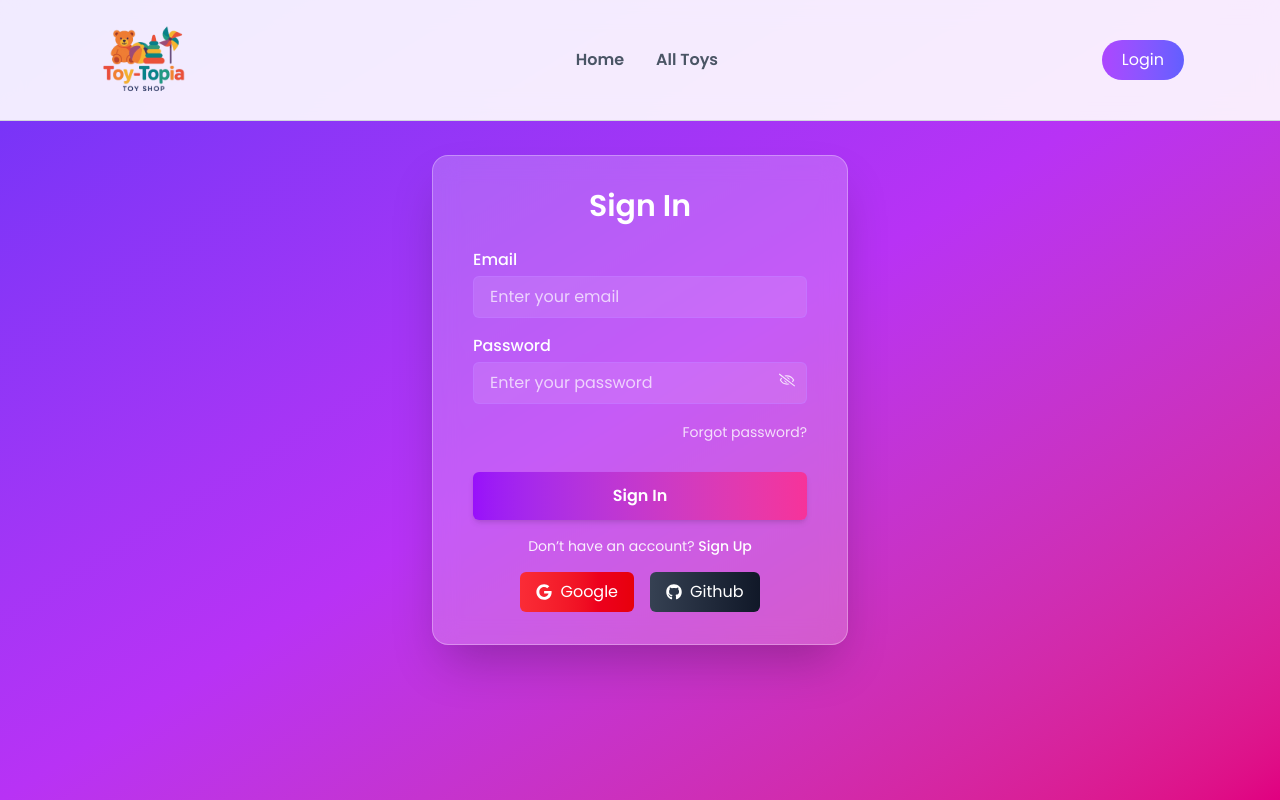
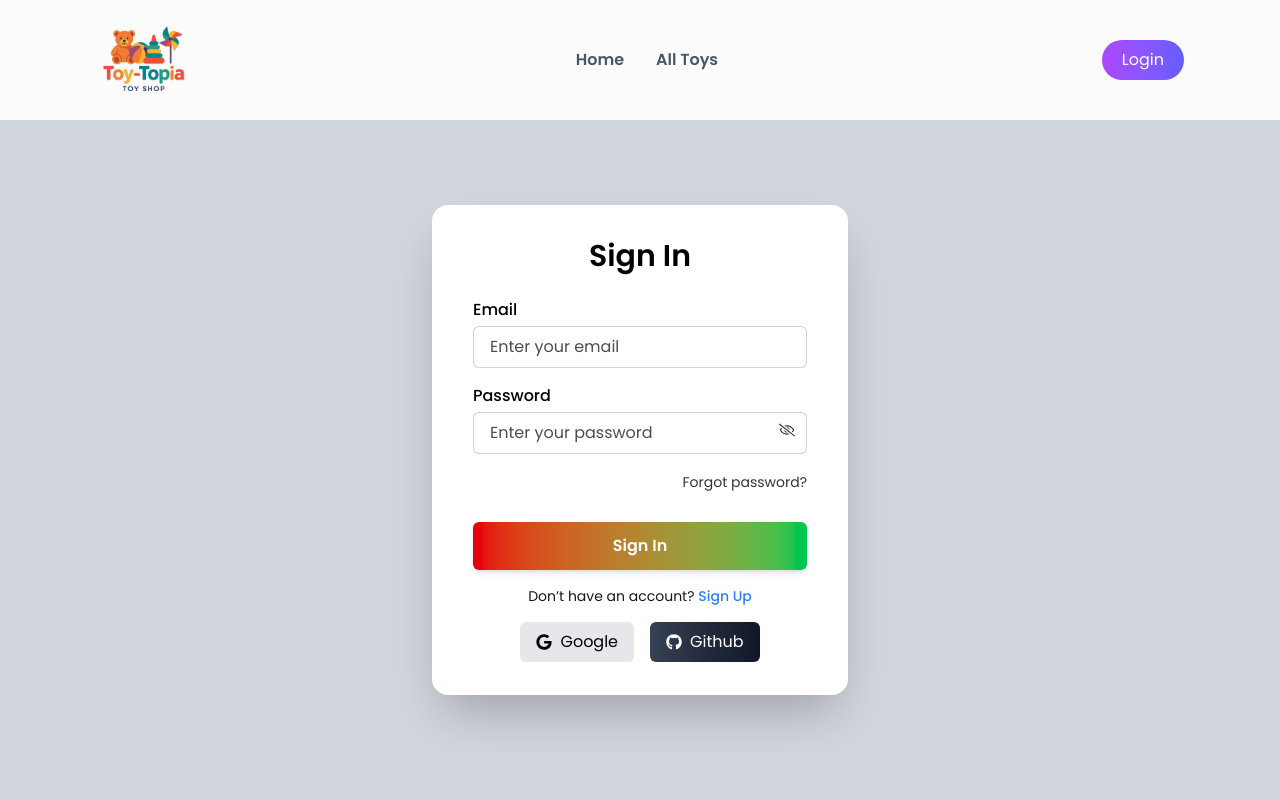
Before and after one commit to noruzzaman-rahat/Toy-Topia-Project, a React (Vite) app: page /login in a window 1280 px wide. Shown: the top 800 px of the page. Built offline with nearby package versions, Linux system fonts and the light colour scheme; no server answers.

Commit message:
desing login and register form

```diff
--- a/src/auth/SignIn.jsx
+++ b/src/auth/SignIn.jsx
@@ -89,18 +89,18 @@ const SignIn = () => {
   };
 
   return (
-    <div className="min-h-screen w-full flex items-center justify-center bg-gradient-to-br from-[#6d32f8] via-[#b832f5] to-[#e10080] px-4 py-12">
+    <div className="min-h-screen w-full flex items-center justify-center bg-gray-300 px-4 py-12">
       <title>Toy-Topia | Sign In</title>
       <form
         onSubmit={handleSignIn}
-        className="backdrop-blur-md bg-white/20 shadow-2xl border border-white/30 rounded-2xl px-10 py-8 w-full sm:w-3/4 md:w-2/3 lg:w-1/3 space-y-4"
+        className="backdrop-blur-md mt-[100px] bg-white shadow-2xl border border-white/30 rounded-2xl px-10 py-8 w-full sm:w-3/4 md:w-2/3 lg:w-1/3 space-y-4"
       >
-        <h2 className="text-3xl font-semibold text-center text-white mb-6">
+        <h2 className="text-3xl font-semibold text-center text-black mb-6">
           Sign In
         </h2>
 
         <div>
-          <label className="block mb-1 font-medium text-white">Email</label>
+          <label className="block mb-1 font-medium text-black">Email</label>
           <input
             type="email"
             name="email"
@@ -112,22 +112,22 @@ const SignIn = () => {
             }}
             value={email}
             placeholder="Enter your email"
-            className="w-full border border-purple-400/50 bg-white/10 text-white rounded-md px-4 py-2 outline-none focus:border-white focus:ring-1 focus:ring-white/80 placeholder:text-white/70"
+            className="w-full border border-gray-400/50 bg-white/10 text-black rounded-md px-4 py-2 outline-none focus:border-gray-300 focus:ring-1 focus:ring-white/80 placeholder:text-black/70"
           />
         </div>
 
         <div>
-          <label className="block mb-1 font-medium text-white">Password</label>
+          <label className="block mb-1 font-medium text-black">Password</label>
           <div className="relative">
             <input
               type={showsPassword ? "text" : "password"}
               name="password"
               placeholder="Enter your password"
               required
-              className="w-full border border-purple-400/50 bg-white/10 text-white rounded-md px-4 py-2 outline-none focus:border-white focus:ring-1 focus:ring-white/80 placeholder:text-white/70"
+              className="w-full border border-gray-400/50 bg-white/10 text-white rounded-md px-4 py-2 outline-none focus:border-white focus:ring-1 focus:ring-white/80 placeholder:text-black/70"
             />
             <span
-              className="absolute right-3 top-2.5 cursor-pointer text-white/80"
+              className="absolute right-3 top-2.5 cursor-pointer text-black/80"
               onClick={() => setShowPassword(!showsPassword)}
             >
               {showsPassword ? <IoEyeOutline /> : <FaRegEyeSlash />}
@@ -141,7 +141,7 @@ const SignIn = () => {
             onClick={() =>
               navigate("/forget", { state: { email: emailInput } })
             }
-            className="text-sm hover:underline text-white/80"
+            className="text-sm hover:underline text-black/80"
           >
             Forgot password?
           </button>
@@ -149,16 +149,16 @@ const SignIn = () => {
 
         <button
           type="submit"
-          className="w-full mt-3 py-3 bg-gradient-to-r cursor-pointer from-purple-600 to-pink-500  text-white font-semibold rounded-md shadow-md transition duration-200"
+          className="w-full mt-3 py-3 bg-gradient-to-r cursor-pointer from-red-600 to-green-500  text-white font-semibold rounded-md shadow-md transition duration-200"
         >
           Sign In
         </button>
 
-        <p className="text-center text-white/90 text-sm">
+        <p className="text-center text-gray/90 text-sm">
           Don’t have an account?{" "}
           <Link
             to="/register"
-            className="text-white hover:underline font-medium"
+            className="text-blue-500 hover:underline font-medium"
           >
             Sign Up
           </Link>
@@ -168,7 +168,7 @@ const SignIn = () => {
           <button
             type="button"
             onClick={handleGoogleLogin}
-            className="flex items-center gap-2 px-4 py-2 rounded-md bg-gradient-to-r from-red-500 to-red-600 text-white cursor-pointer hover:opacity-90 transition"
+            className="flex items-center gap-2 px-4 py-2 rounded-md bg-gray-200 text-black cursor-pointer hover:opacity-90 transition"
           >
             <FaGoogle /> Google
           </button>
--- a/src/pages/Profile/Profile.jsx
+++ b/src/pages/Profile/Profile.jsx
@@ -76,12 +76,12 @@ const Profile = () => {
   if (loading) return <Loading />;
 
   return (
-    <div className="w-full min-h-screen flex flex-col items-center justify-center bg-gradient-to-br from-[#6d32f8] to-[#e10080] pb-20 pt-30   px-4 ">
+    <div className="w-full min-h-screen flex flex-col items-center justify-center bg-gray-200 pb-20 pt-30   px-4 ">
       <title>Toy-Topia | My Profile</title>
 
       {/* Profile Info Card */}
       <div
-        className="w-full md:w-3/4 lg:w-2/3 xl:w-1/2 border border-purple-200 text-white p-8 rounded-xl shadow-lg text-center bg-gradient-to-r from-purple-600/40 to-pink-500/40 backdrop-blur-md"
+        className="w-full mt-[100px] md:w-3/4 lg:w-2/3 xl:w-1/2 border border-gray-200 text-black p-8 rounded-xl shadow-lg text-center bg-white backdrop-blur-md"
         data-aos="fade-up"
       >
         <img
@@ -94,14 +94,14 @@ const Profile = () => {
         <div className="mt-6 space-y-2" data-aos="fade-up" data-aos-delay="200">
           <h4 className="text-xl font-semibold">
             Name:{" "}
-            <span className="font-normal text-white/80">
+            <span className="font-normal text-black/80">
               {user?.displayName || "N/A"}
             </span>
           </h4>
-          <h4 className="text-white/80">
+          <h4 className="text-black/80">
             Email: <span>{user?.email || "N/A"}</span>
           </h4>
-          <h4 className="text-white/70 text-sm">
+          <h4 className="text-black/70 text-sm">
             Last Login:{" "}
             {user?.metadata?.lastSignInTime
               ? new Date(user.metadata.lastSignInTime).toLocaleString()
@@ -113,17 +113,17 @@ const Profile = () => {
       {/* Update Form */}
       <form
         onSubmit={handleUpdate}
-        className="w-full md:w-3/4 lg:w-2/3 xl:w-1/2 mt-10 bg-white/10 border border-purple-300/50 shadow-xl rounded-xl p-8 backdrop-blur-md"
+        className="w-full md:w-3/4 lg:w-2/3 xl:w-1/2 mt-[50px] bg-white border border-purple-300/50 shadow-xl rounded-xl p-8 backdrop-blur-md"
         data-aos="fade-up"
         data-aos-delay="400"
       >
-        <h2 className="text-center text-2xl font-semibold text-white mb-6">
+        <h2 className="text-center text-2xl font-semibold text-black mb-6">
           Update Your Information
         </h2>
 
         <div className="space-y-5">
           <div>
-            <label className="block text-white font-medium mb-2">
+            <label className="block text-black font-medium mb-2">
               Profile Photo URL
             </label>
             <input
@@ -131,12 +131,12 @@ const Profile = () => {
               name="photoURL"
               defaultValue={user?.photoURL}
               placeholder="Enter new photo URL"
-              className="w-full bg-transparent border border-purple-400 text-white placeholder-white/70 rounded-md py-2 px-4 focus:border-2 focus:border-purple-500 outline-none transition-all"
+              className="w-full bg-transparent border border-gray-400 text-black placeholder-white/70 rounded-md py-2 px-4 focus:border-2 focus:border-gray-500 outline-none transition-all"
             />
           </div>
 
           <div>
-            <label className="block text-white font-medium mb-2">
+            <label className="block text-black font-medium mb-2">
               Display Name
             </label>
             <input
@@ -144,25 +144,25 @@ const Profile = () => {
               name="name"
               defaultValue={user?.displayName}
               placeholder="Enter your name"
-              className="w-full bg-transparent border border-purple-400 text-white placeholder-white/70 rounded-md py-2 px-4 focus:border-2 focus:border-purple-500 outline-none transition-all"
+              className="w-full bg-transparent border border-gray-400 text-black placeholder-white/70 rounded-md py-2 px-4 focus:border-2 focus:border-gray-500 outline-none transition-all"
             />
           </div>
 
           <div>
-            <label className="block text-white font-medium mb-2">Email</label>
+            <label className="block text-black font-medium mb-2">Email</label>
             <input
               type="email"
               name="email"
               defaultValue={user?.email}
               placeholder="Enter your email"
-              className="w-full bg-transparent border border-purple-400 text-white placeholder-white/70 rounded-md py-2 px-4 focus:border-2 focus:border-purple-500 outline-none transition-all"
+              className="w-full bg-transparent border border-gray-400 text-black placeholder-white/70 rounded-md py-2 px-4 focus:border-2 focus:border-gray-500 outline-none transition-all"
             />
           </div>
         </div>
 
         <button
           type="submit"
-          className="w-full mt-8 py-3 cursor-pointer bg-purple-600 hover:bg-purple-700 text-white font-semibold rounded-lg shadow-md transition-all duration-200"
+          className="w-full mt-8 py-3 cursor-pointer bg-gradient-to-r cursor-pointer from-red-600 to-green-500  text-white font-semibold rounded-lg shadow-md transition-all duration-200"
           data-aos="zoom-in"
           data-aos-delay="600"
         >
```
